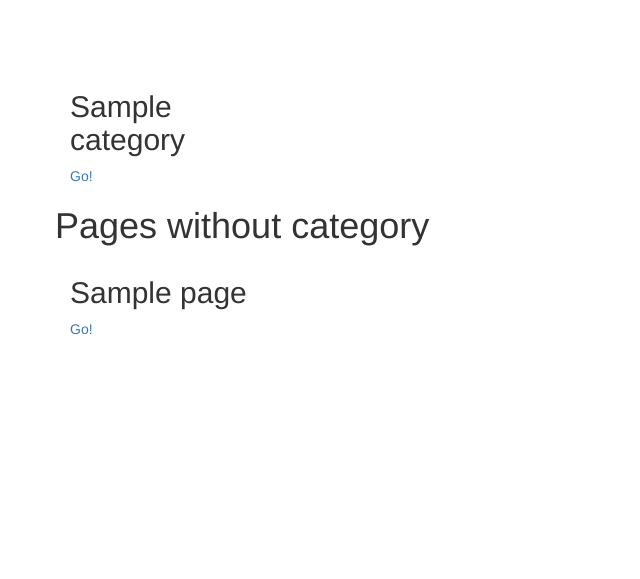
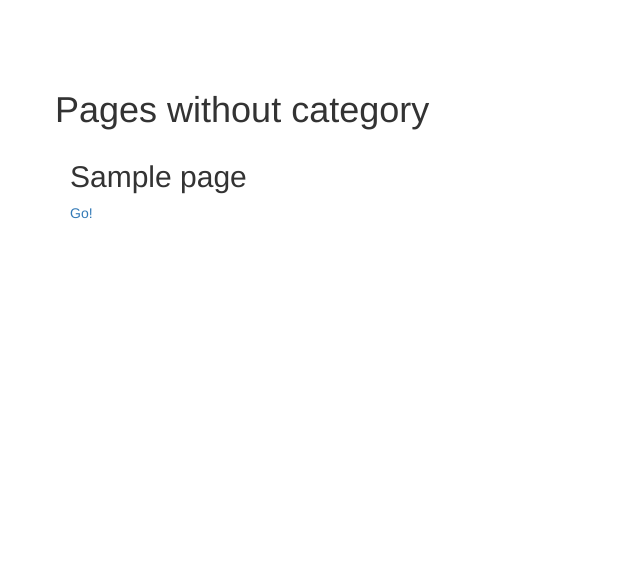
Before and after one commit to ComradeYanis/yii-example, a Yii app: template views/site/index.php in a window 1280 px wide. Shown: the top 579 px of the page, without its empty margins (0-640 px from the left). Run offline with PHP 8.4 and a stand-in for Yii, Linux system fonts and the light colour scheme; the template is opened without the code that fills it: most values are stand-ins (such as "Sample title", 1, 10 or a date in 2020); data that the repository does not hold is empty; some libraries are stand-ins or nearby versions.

Commit message:
minor fix

```diff
--- a/views/site/index.php
+++ b/views/site/index.php
@@ -3,6 +3,8 @@
 /* @var $this yii\web\View */
 
 use yii\helpers\Html;
+
+/** @var $pages \app\models\Pages[]*/
 
 $this->title = 'Categorys';
 $this->params['breadcrumbs'][] = $this->title;
@@ -12,20 +14,11 @@ $this->params['breadcrumbs'][] = $this->title;
     <div class="body-content">
 
         <div class="row">
-        	<?php foreach ($categorys as $category) {?>
-            <div class="col-lg-3 col-md-4 col-sm-6 col-xs-6">
-                <h2><?php echo $category['name'] ?></h2>
-                <a href="<?= \yii\helpers\Url::to(['site/category','category' => $category->name])?>">Go!</a>
-            </div>
-            <?php }?>
-        </div>
-
-        <div class="row">
-            <?php if(!empty($pages)){?>
+            <?php if($pages){?>
                 <h1>Pages without category</h1>
                 <?php foreach ($pages as $page) {?>
                 <div class="col-lg-3 col-md-4 col-sm-6 col-xs-6">
-                    <h2><?php echo $page['name'] ?></h2>
+                    <h2><?= $page->name ?></h2>
                     <a href="<?= \yii\helpers\Url::to(['site/page','page' => $page->name])?>">Go!</a>
                 </div>
             <?php }
```
Also changed, not shown: models/Pages.php (+6 -6 lines).
